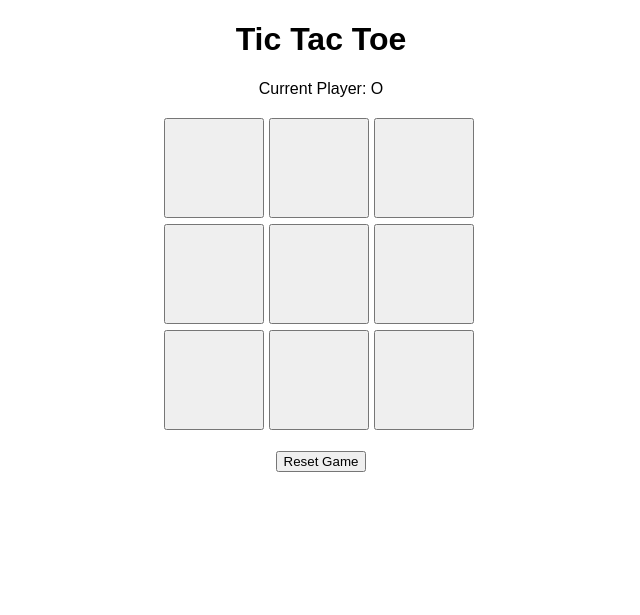
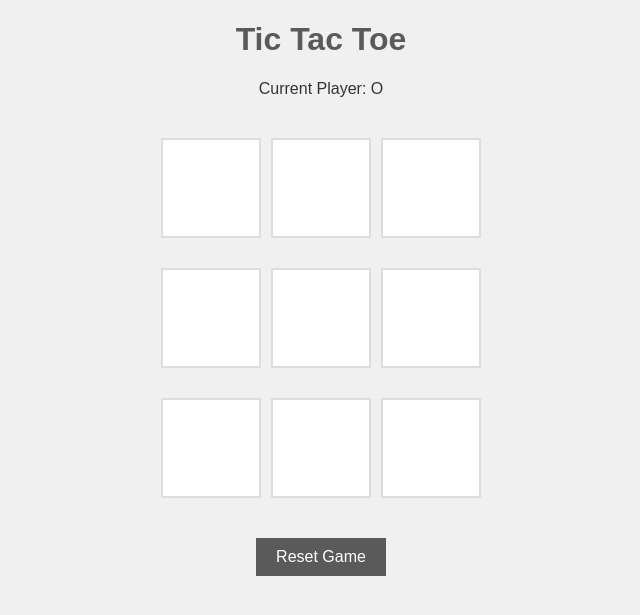
Before and after one commit to hrosicka/TicTacToeWeb, a Flask app: page / in a window 1280 px wide. Shown: the top 615 px of the page, without its empty margins (319-959 px from the left). Run offline with Flask 3, Linux system fonts and the light colour scheme.

Commit message:
Design improvements

```diff
--- a/static/style.css
+++ b/static/style.css
@@ -1,18 +1,53 @@
 body {
-    font-family: sans-serif;
+    font-family: 'Arial', sans-serif;
     text-align: center;
+    background-color: #f0f0f0;
+    color: #333;
+}
+
+h1 {
+    color: #5a5a5a;
 }
 
 .board {
     display: grid;
     grid-template-columns: repeat(3, 100px);
-    grid-gap: 5px;
-    margin: 20px auto; /* Přidáno auto pro horizontální zarovnání na střed */
-    width: 315px; /* Nastavíme šířku hrací plochy */
+    grid-gap: 10px;
+    margin: 20px auto;
+    width: 320px;
 }
 
 .cell button {
     width: 100px;
     height: 100px;
     font-size: 2em;
+    background-color: #fff;
+    border: 2px solid #ddd;
+    cursor: pointer;
+    transition: background-color 0.3s, transform 0.3s;
 }
+
+.cell button:hover {
+    background-color: #f9f9f9;
+    transform: scale(1.05);
+}
+
+.cell button:disabled {
+    background-color: #208095;
+    cursor: not-allowed;
+}
+
+button {
+    font-size: 1em;
+    padding: 10px 20px;
+    margin-top: 20px;
+    background-color: #5a5a5a;
+    color: #fff;
+    border: none;
+    cursor: pointer;
+    transition: background-color 0.3s;
+}
+
+button:hover {
+    background-color: #444;
+}
```
